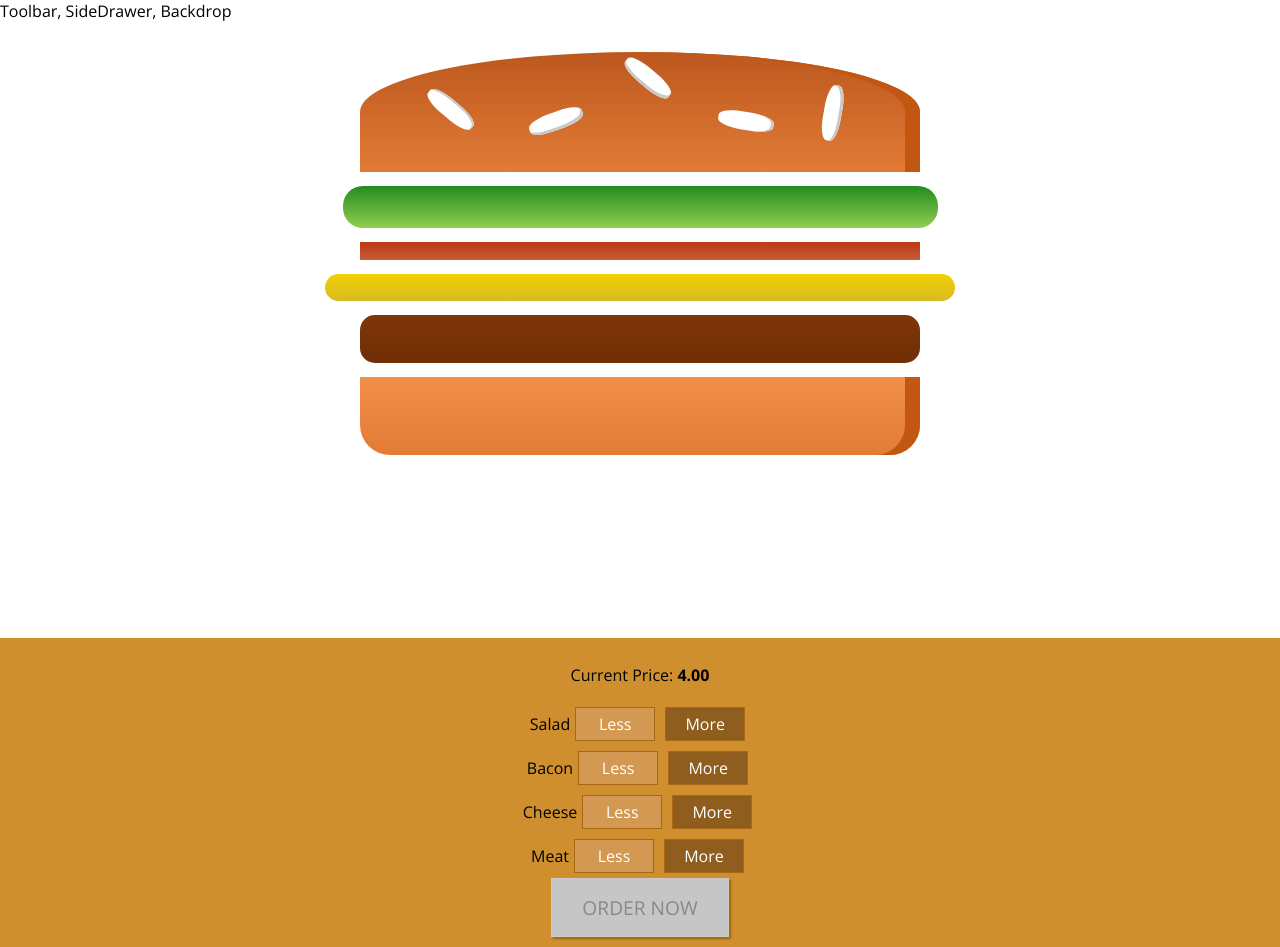
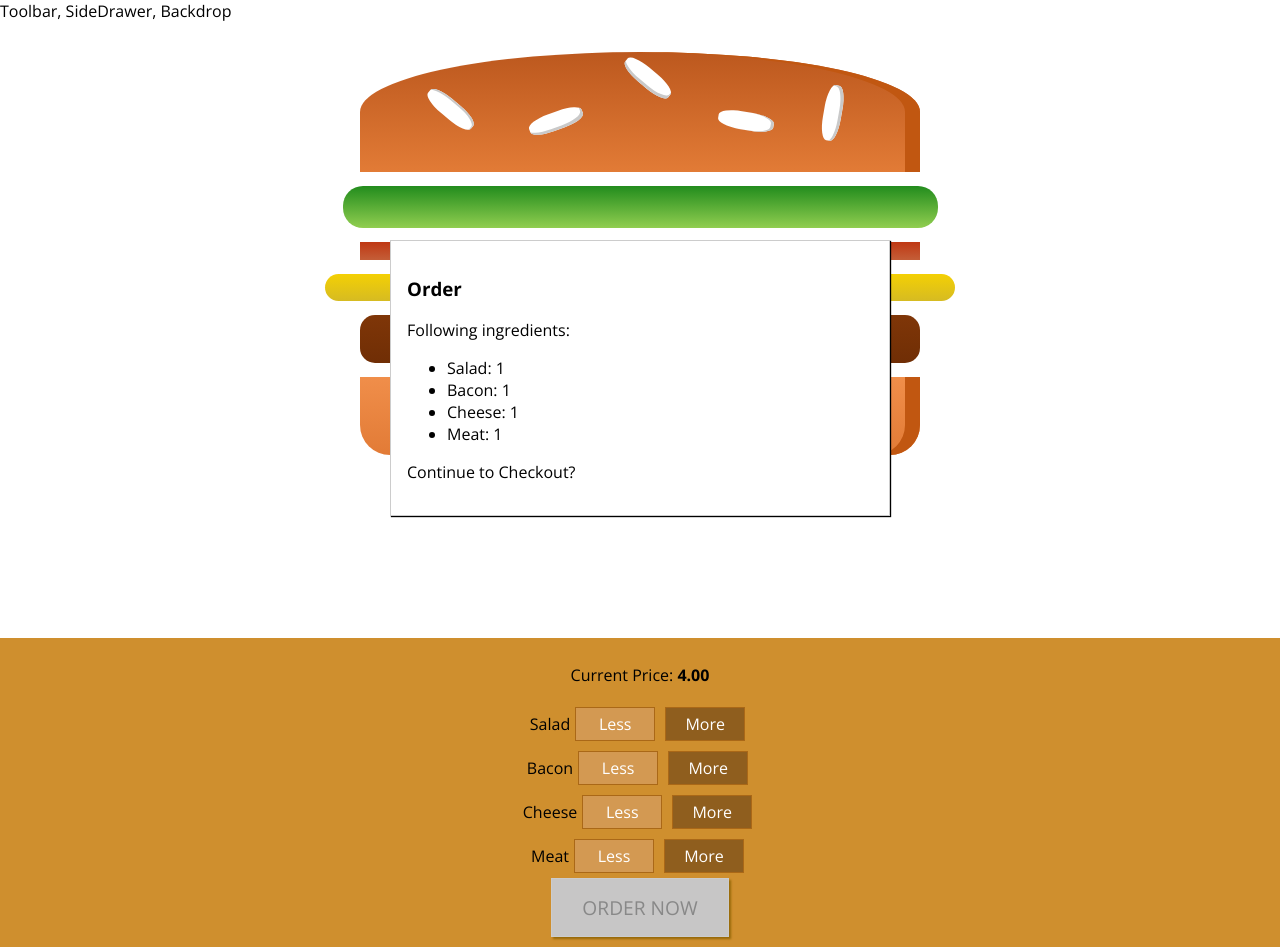
Before and after one commit to whatmmobd3/Burger-Builder, a React app: page / in a window 1280 px wide. Built offline with nearby package versions, Linux system fonts and the light colour scheme.

Commit message:
order summary

```diff
--- /dev/null
+++ b/src/components/Burger/OrderSummary/OrderSummary.js
@@ -0,0 +1,25 @@
+import React from "react";
+
+import Aux from "../../../hoc/Aux1";
+
+const App = (props) => {
+  const element = Object.keys(props.ingredients).map((e) => {
+    return (
+      <li>
+        <span style={{ textTransform: "capitalize" }}>
+          {e}: {props.ingredients[e]}
+        </span>
+      </li>
+    );
+  });
+  return (
+    <Aux>
+      <h3>Order</h3>
+      <p>Following ingredients: </p>
+      <ul>{element}</ul>
+      <p>Continue to Checkout?</p>
+    </Aux>
+  );
+};
+
+export default App;
--- /dev/null
+++ b/src/components/UI/Modal/Modal.css
@@ -0,0 +1,20 @@
+.Modal {
+    position: fixed;
+    z-index: 500;
+    background-color: white;
+    width: 70%;
+    border: 1px solid #ccc;
+    box-shadow: 1px 1px 1px black;
+    padding: 16px;
+    left: 15%;
+    top: 30%;
+    box-sizing: border-box;
+    transition: all 0.3s ease-out;
+}
+
+@media (min-width: 600px) {
+    .Modal {
+        width: 500px;
+        left: calc(50% - 250px);
+    }
+}
--- /dev/null
+++ b/src/components/UI/Modal/Modal.js
@@ -0,0 +1,9 @@
+/* eslint-disable no-unused-expressions */
+import React from "react";
+import classes from "./Modal.css";
+
+const App = (props) => {
+  return <div className={classes.Modal}>{props.children}</div>;
+};
+
+export default App;
--- a/src/containers/BurgerBuilder/BurgerBuilder.js
+++ b/src/containers/BurgerBuilder/BurgerBuilder.js
@@ -4,6 +4,8 @@ import Aux from "../../hoc/Aux1";
 
 import Burger from "../../components/Burger/Burger";
 import BuildControls from "../../components/Burger/BuildControls/BuildControls";
+import Modal from '../../components/UI/Modal/Modal'
+import OrderSummary from "../../components/Burger/OrderSummary/OrderSummary"
 
 const INGREDIENT_PRICES = {
   salad: 0.2,
@@ -68,6 +70,9 @@ class BurgerBuilder extends Component {
     }
     return (
       <Aux>
+        <Modal>
+          <OrderSummary ingredients={ingredients} />
+        </Modal>
         <Burger ingredients={ingredients} />
         <BuildControls
           price={totalPrice}
```
Also changed, not shown: src/components/Burger/OrderSummary/OrderSummary.css (added), src/components/UI/Backdrop/Backdrop.css (added), src/components/UI/Backdrop/Backdrop.js (added).
